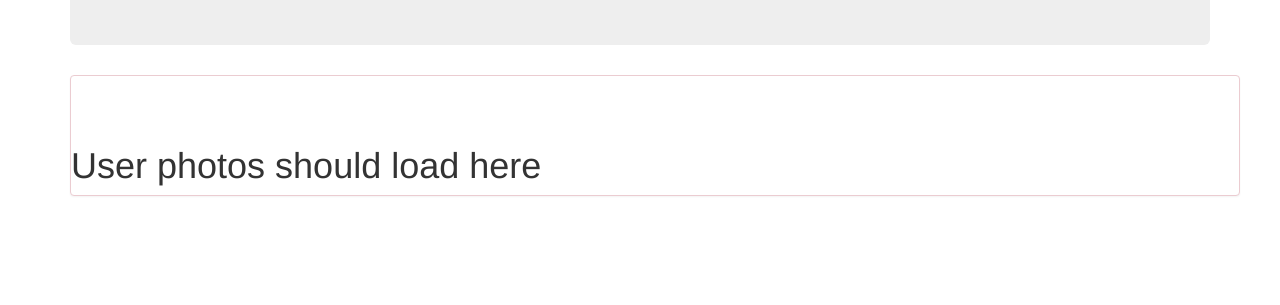
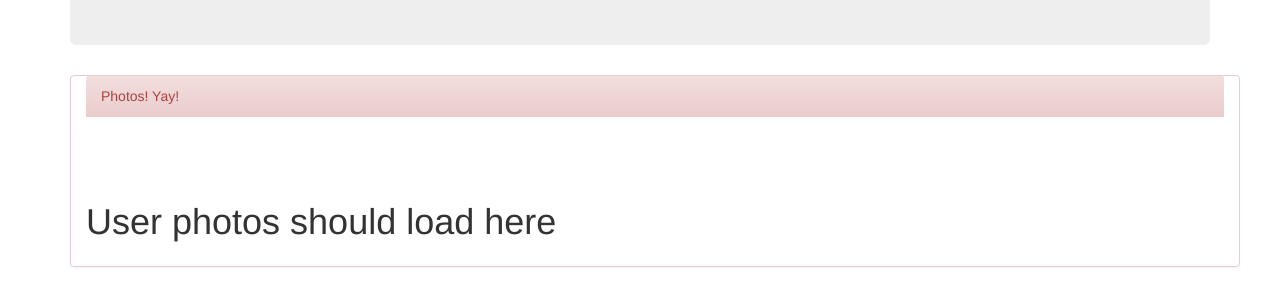
Before and after one commit to tonynotto/insta-javascript, a plain HTML site: page index.html in a window 1280 px wide. Shown: the part 279-584 px from the top of the page. Drawn offline with nearby package versions, Linux system fonts and the light colour scheme.

Commit message:
Update index.html

```diff
--- a/index.html
+++ b/index.html
@@ -15,9 +15,12 @@
       <a href="https://api.instagram.com/oauth/authorize/?client_id=19f48033302f4ff5818eb8e6af00299a&redirect_uri=http://tonynotto.github.io/insta-javascript/&response_type=token"><button class="btn btn-danger btn-lg">BAM! Login with <i class="fa fa-camera-retro fa-2x fa-spin"></i> Instagram!</button></a>
     </div>
     <div class="container panel panel-danger">
-      <div class="row" id="instafeed" style="padding-top: 50px;">
-        <h1>User photos should load here</h1>
+      <div class="panel-heading">Photos! Yay!</div>
+      <div class="panel-body">
+        <div class="row" id="instafeed" style="padding-top: 50px;">
+          <h1>User photos should load here</h1>
 
+        </div>
       </div>
     </div>
 </div>
```
